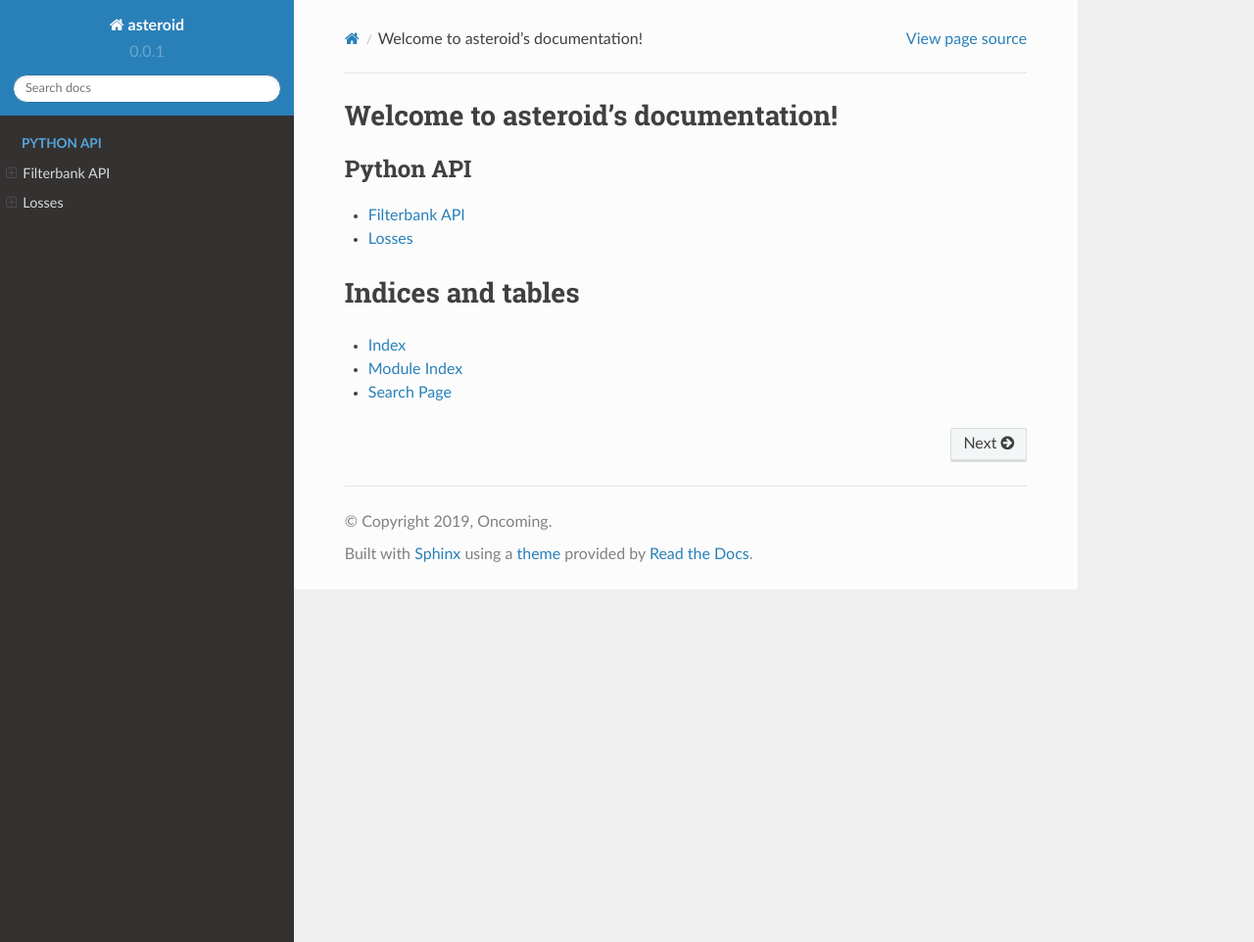
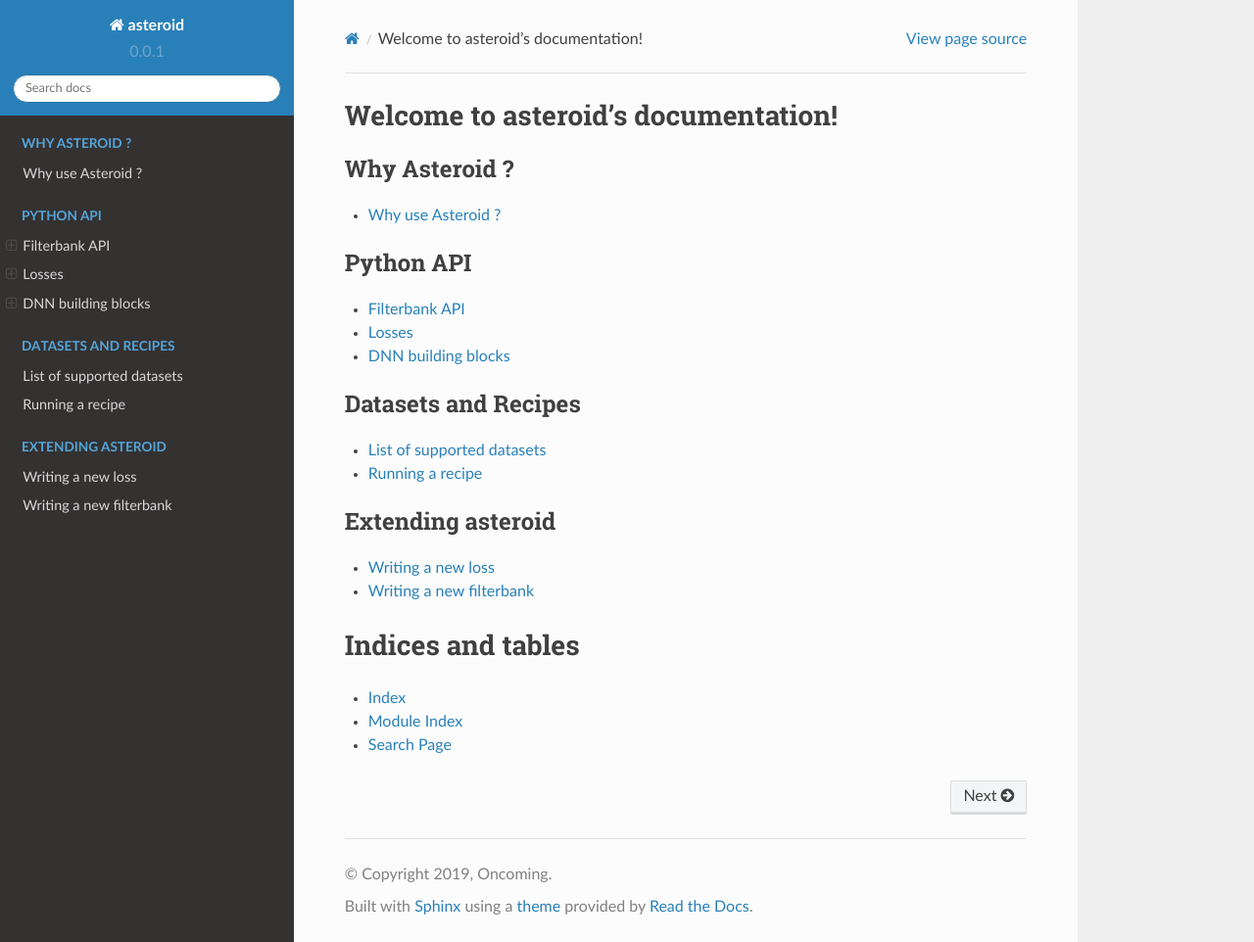
Before and after one commit to can-cui/asteroid-related, a Sphinx documentation site: the page built from docs/source/index.rst, in a window 1280 px wide and 962 px high. Shown: the whole window at 98% size. Built offline with Sphinx 7.4.7 and the Read the Docs theme 2.0.0, drawn with Linux system fonts in a browser that asks for light colours.

Commit message:
[docs] Structure the docs

```diff
--- a/docs/source/index.rst
+++ b/docs/source/index.rst
@@ -8,10 +8,33 @@ Welcome to asteroid's documentation!
 
 .. toctree::
    :maxdepth: 1
+   :caption: Why Asteroid ?
+
+   why_use_asteroid
+
+.. toctree::
+   :maxdepth: 1
    :caption: Python API
 
    filterbanks
    losses
+   masknn
+
+.. toctree::
+   :maxdepth: 1
+   :caption: Datasets and Recipes
+
+   supported_datasets
+   running_a_recipe
+
+.. toctree::
+   :maxdepth: 1
+   :caption: Extending asteroid
+
+   writing_a_new_loss
+   writing_a_new_filterbank
+
+
 
 Indices and tables
 ==================
--- /dev/null
+++ b/docs/source/running_a_recipe.rst
@@ -0,0 +1,5 @@
+.. role:: hidden
+    :class: hidden-section
+
+Running a recipe
+================
--- /dev/null
+++ b/docs/source/supported_datasets.rst
@@ -0,0 +1,5 @@
+.. role:: hidden
+    :class: hidden-section
+
+List of supported datasets
+==========================
--- /dev/null
+++ b/docs/source/writing_a_new_filterbank.rst
@@ -0,0 +1,5 @@
+.. role:: hidden
+    :class: hidden-section
+
+Writing a new filterbank
+========================
```
Also changed, not shown: docs/source/losses.rst (+4 -13 lines), docs/source/masknn.rst (added, +31 -0 lines), docs/source/why_use_asteroid.rst (added, +19 -0 lines), docs/source/filterbanks.rst (line endings or trailing spaces).
